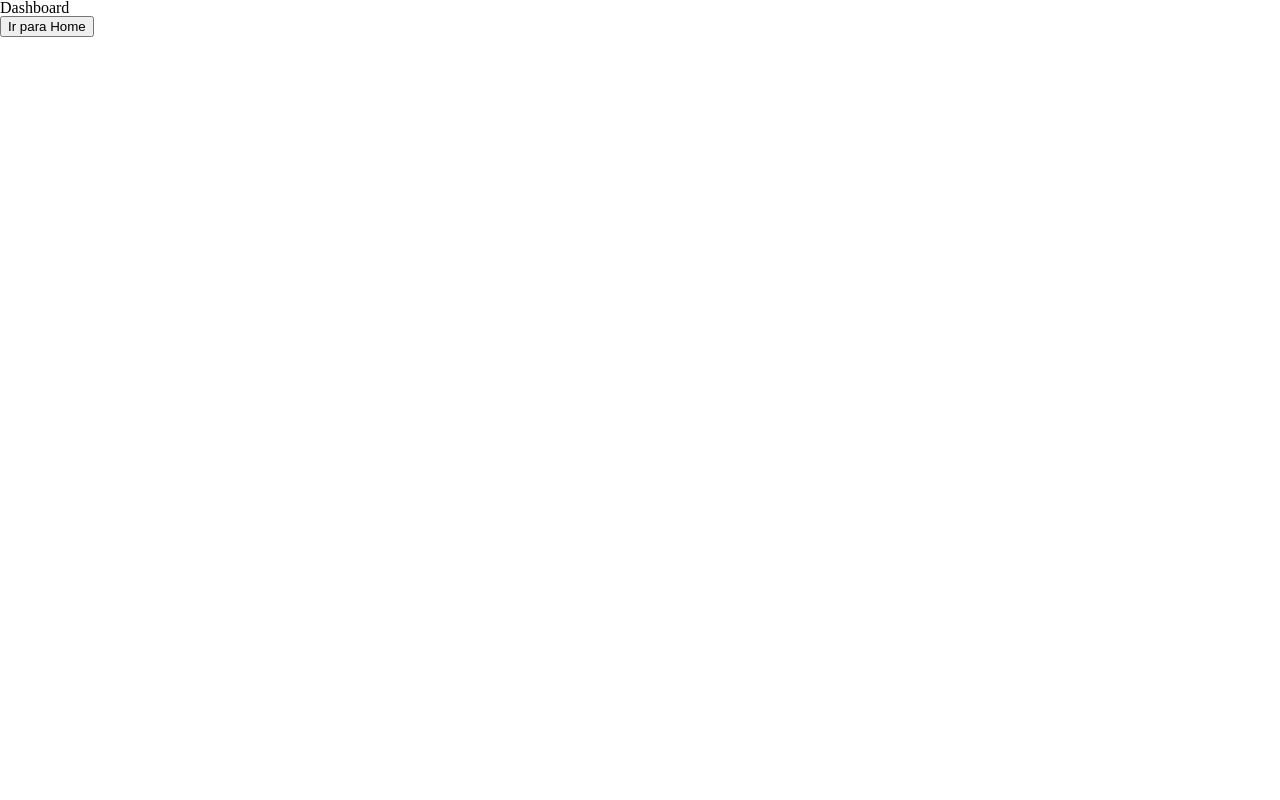
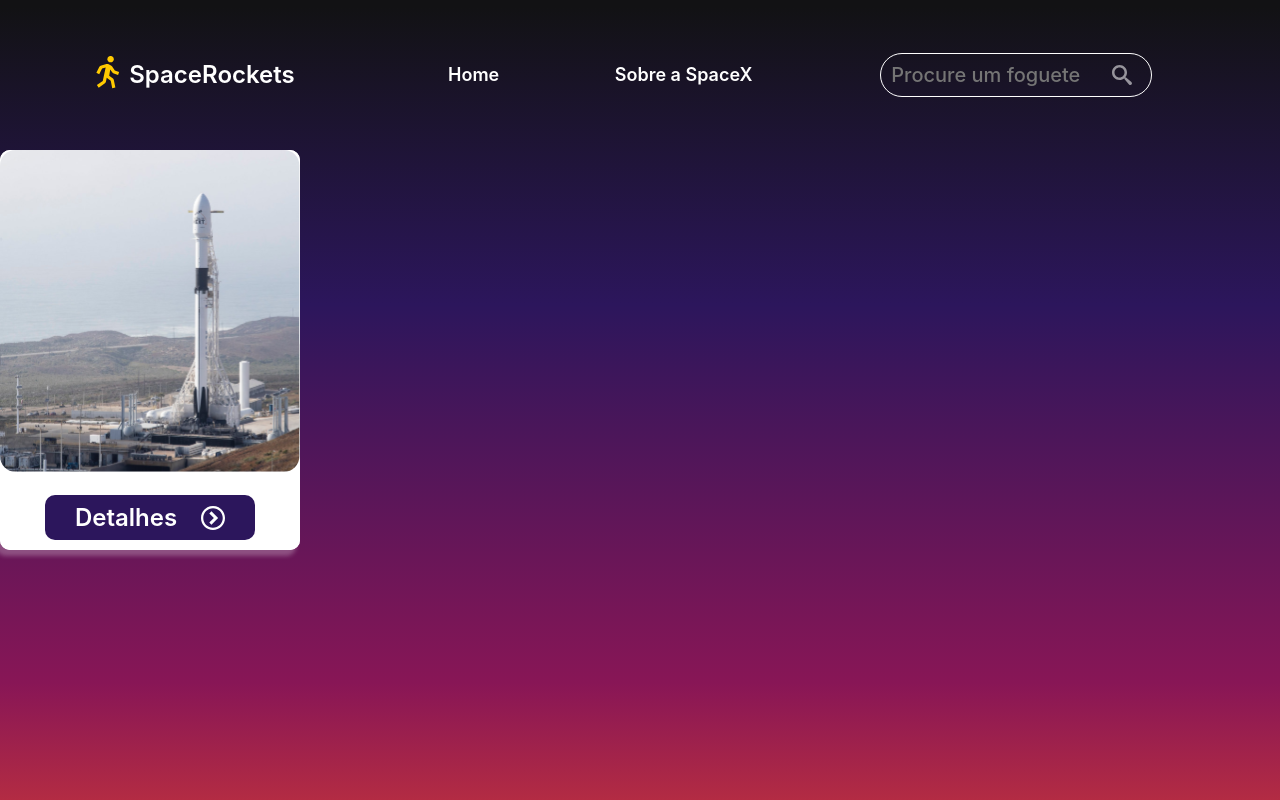
Before and after one commit to JoaoMaiaBGM/SpaceX-rockets, a React (Create React App) app: page /dashboard in a window 1280 px wide. Built offline with nearby package versions, Linux system fonts and the light colour scheme.

Commit message:
feat: component card

```diff
--- a/src/Components/Cards/index.jsx
+++ b/src/Components/Cards/index.jsx
@@ -1,7 +1,17 @@
-export default function Cards() {
+import { CardContainer } from "./styles";
+import rocket from "../../Assets/Foguete.svg";
+import { ImCircleRight } from "react-icons/im";
+
+export default function CardsFront() {
   return (
-    <div>
-      <li>cards</li>
-    </div>
+    <CardContainer>
+      <div className='cardImage'>
+        <img src={rocket} alt='imagem do foguete' />
+        <button className='btnDetails'>
+          Detalhes
+          <ImCircleRight />
+        </button>
+      </div>
+    </CardContainer>
   );
 }
--- a/src/Components/Cards/styles.js
+++ b/src/Components/Cards/styles.js
@@ -0,0 +1,63 @@
+import styled from "styled-components";
+
+export const CardContainer = styled.div`
+  width: 300px;
+  height: 400px;
+
+  display: flex;
+  flex-direction: column;
+  align-items: center;
+  justify-content: space-between;
+
+  filter: drop-shadow(-4px 6px 2px rgba(255, 255, 255, 0.25));
+  border-radius: 10px;
+  background-color: #ffffff;
+
+  .cardImage {
+    width: 100%;
+    height: 100%;
+
+    display: flex;
+    flex-direction: column;
+    align-items: center;
+    justify-content: space-between;
+
+    border-radius: 10px;
+    background-color: inherit;
+    padding-bottom: 10px;
+
+    img {
+      width: 100%;
+    }
+
+    .btnDetails {
+      width: 70%;
+      height: 45px;
+
+      background: #2c165c;
+      border-radius: 10px;
+
+      display: flex;
+      flex-direction: row;
+      align-items: center;
+      justify-content: space-evenly;
+
+      font-family: "Inter";
+      font-style: normal;
+      font-weight: 600;
+      font-size: 24px;
+      align-items: center;
+      text-align: center;
+
+      border: none;
+      color: #ffffff;
+
+      cursor: pointer;
+    }
+
+    .btnDetails:hover {
+      background: #247cd7;
+      box-shadow: -4px 4px 8px gray;
+    }
+  }
+`;
--- a/src/Pages/Dashboard/index.jsx
+++ b/src/Pages/Dashboard/index.jsx
@@ -1,12 +1,13 @@
-import { Link } from "react-router-dom";
+import CardsFront from "../../Components/Cards";
+import Header from "../../Components/Header";
+
+import { DashboardContainer } from "./styles";
 
 export default function Dashboard() {
   return (
-    <div>
-      <h1>Dashboard</h1>
-      <Link to='/'>
-        <button type='button'>Ir para Home</button>
-      </Link>
-    </div>
+    <DashboardContainer>
+      <Header />
+      <CardsFront />
+    </DashboardContainer>
   );
 }
--- a/src/Pages/Dashboard/styles.js
+++ b/src/Pages/Dashboard/styles.js
@@ -0,0 +1,13 @@
+import styled from "styled-components";
+
+export const DashboardContainer = styled.div`
+  width: 100vw;
+  height: 100vh;
+  background: linear-gradient(
+    180deg,
+    #121214 0.84%,
+    #2c165c 38.05%,
+    #881656 85.38%,
+    #ce3937 109.31%
+  );
+`;
```
Also changed, not shown: src/Components/ModalCard/index.jsx (added, +29 -0 lines), src/Assets/Foguete.svg (added), src/Assets/home_img.png (deleted), src/Components/ModalCard/styles.js (added).
